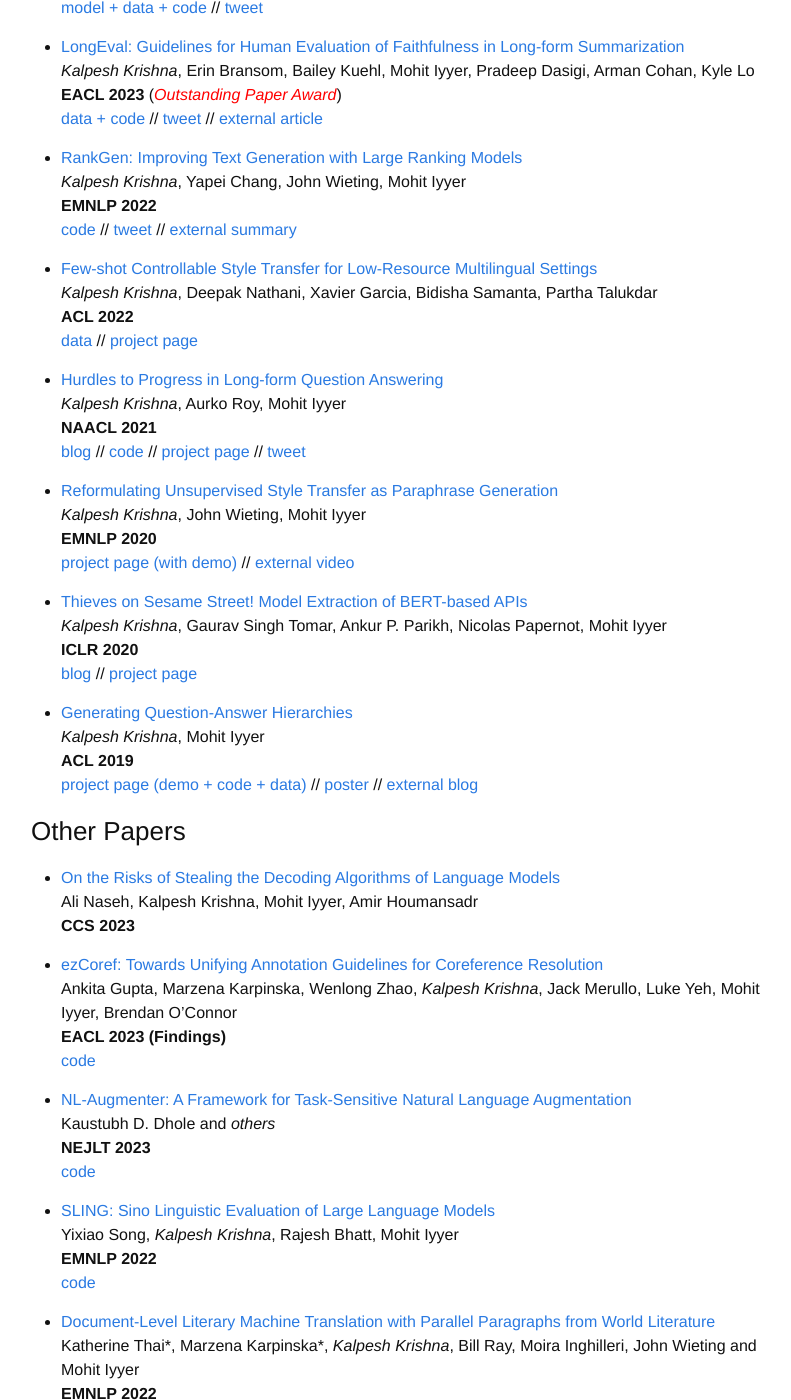
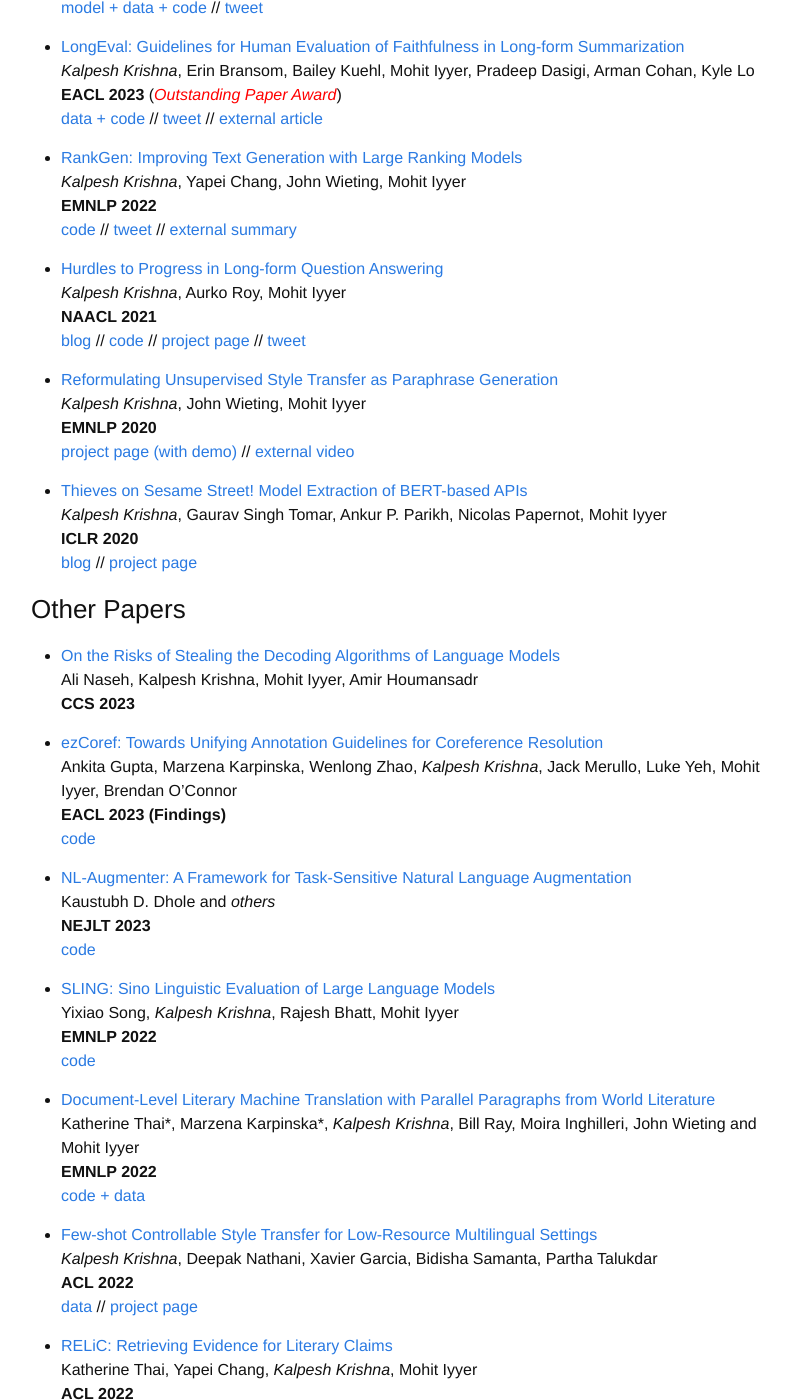
Before and after one commit to martiansideofthemoon/martiansideofthemoon.github.io, a Jekyll site: the page built from _pages/research.md, in a window 1280 px wide and 1400 px high, scrolled down 516 px. Shown: the whole window, without its empty margins (239-1030 px from the left). Built offline with Jekyll 4.4.1, drawn with Linux system fonts in a browser that asks for light colours; comment, search, counter and statistics services are not loaded; part of the change alters nothing that is shown; some of the changed text lies outside the part shown.

Commit message:
Update research.md

```diff
--- a/_pages/research.md
+++ b/_pages/research.md
@@ -30,11 +30,6 @@ Sewon Min\*, <i>Kalpesh Krishna</i>\*, Xinxi Lyu, Mike Lewis, Wen-tau Yih, Pang
 **EMNLP 2022**
 [code](https://github.com/martiansideofthemoon/rankgen) // [tweet](https://twitter.com/kalpeshk2011/status/1529097437402517504) // [external summary](https://dblalock.substack.com/p/2022-5-22-arxiv-roundup-rankgen-deep?s=w)
 
-* [Few-shot Controllable Style Transfer for Low-Resource Multilingual Settings](https://arxiv.org/abs/2110.07385)
-*Kalpesh Krishna*, Deepak Nathani, Xavier Garcia, Bidisha Samanta, Partha Talukdar
-**ACL 2022**
-[data](https://github.com/google-research-datasets/informal) // [project page]({% post_url 2022-03-03-acl22 %})
-
 * [Hurdles to Progress in Long-form Question Answering](https://arxiv.org/abs/2103.06332)
 *Kalpesh Krishna*, Aurko Roy, Mohit Iyyer
 **NAACL 2021**
@@ -49,11 +44,6 @@ Sewon Min\*, <i>Kalpesh Krishna</i>\*, Xinxi Lyu, Mike Lewis, Wen-tau Yih, Pang
 *Kalpesh Krishna*, Gaurav Singh Tomar, Ankur P. Parikh, Nicolas Papernot, Mohit Iyyer
 **ICLR 2020**
 [blog](http://www.cleverhans.io/2020/04/06/stealing-bert.html) // [project page]({% post_url 2020-04-04-iclr20 %})
-
-* [Generating Question-Answer Hierarchies](https://arxiv.org/abs/1906.02622)
-*Kalpesh Krishna*, Mohit Iyyer
-**ACL 2019**
-[project page (demo + code + data)](http://squash.cs.umass.edu/) // [poster]({{ site.url }}/assets/squash-poster.pdf) // [external blog](https://towardsdatascience.com/introducing-squash-a-question-answer-generating-system-71c47b478a16)
 
 ### Other Papers
 
@@ -80,6 +70,11 @@ Yixiao Song, *Kalpesh Krishna*, Rajesh Bhatt, Mohit Iyyer
 Katherine Thai\*, Marzena Karpinska\*, *Kalpesh Krishna*, Bill Ray, Moira Inghilleri, John Wieting and Mohit Iyyer
 **EMNLP 2022**
 [code + data](https://github.com/ngram-lab/par3)
+
+* [Few-shot Controllable Style Transfer for Low-Resource Multilingual Settings](https://arxiv.org/abs/2110.07385)
+*Kalpesh Krishna*, Deepak Nathani, Xavier Garcia, Bidisha Samanta, Partha Talukdar
+**ACL 2022**
+[data](https://github.com/google-research-datasets/informal) // [project page]({% post_url 2022-03-03-acl22 %})
 
 * [RELiC: Retrieving Evidence for Literary Claims](https://arxiv.org/abs/2203.10053)
 Katherine Thai, Yapei Chang, *Kalpesh Krishna*, Mohit Iyyer
@@ -109,6 +104,11 @@ arXiv 2021
 * [SunPy: A Python package for Solar Physics](https://joss.theoj.org/papers/10.21105/joss.01832)
 Stuart J. Mumford and others
 **JOSS 2020**
+
+* [Generating Question-Answer Hierarchies](https://arxiv.org/abs/1906.02622)
+*Kalpesh Krishna*, Mohit Iyyer
+**ACL 2019**
+[project page (demo + code + data)](http://squash.cs.umass.edu/) // [poster]({{ site.url }}/assets/squash-poster.pdf) // [external blog](https://towardsdatascience.com/introducing-squash-a-question-answer-generating-system-71c47b478a16)
 
 * [Syntactically Supervised Transformers for Faster Neural Machine Translation](https://arxiv.org/abs/1906.02780)
 Nader Akoury, *Kalpesh Krishna*, Mohit Iyyer
```
